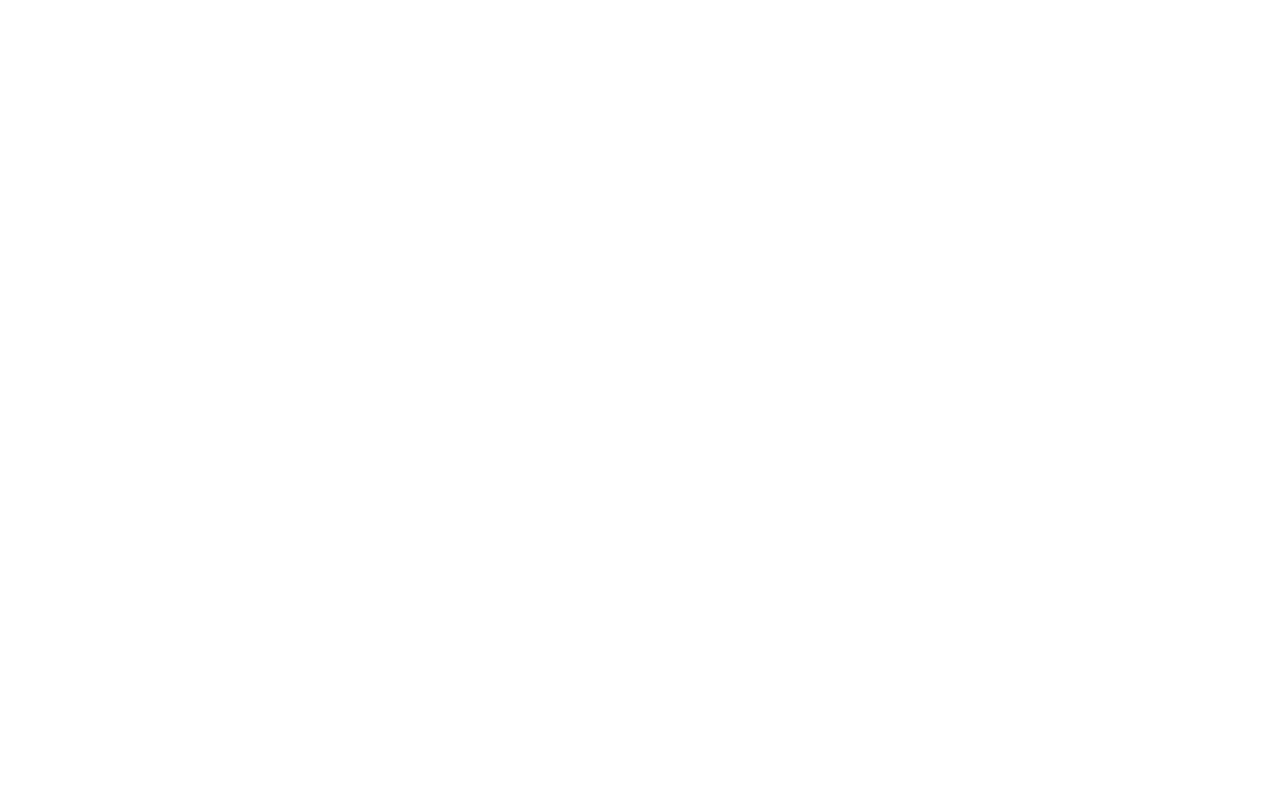
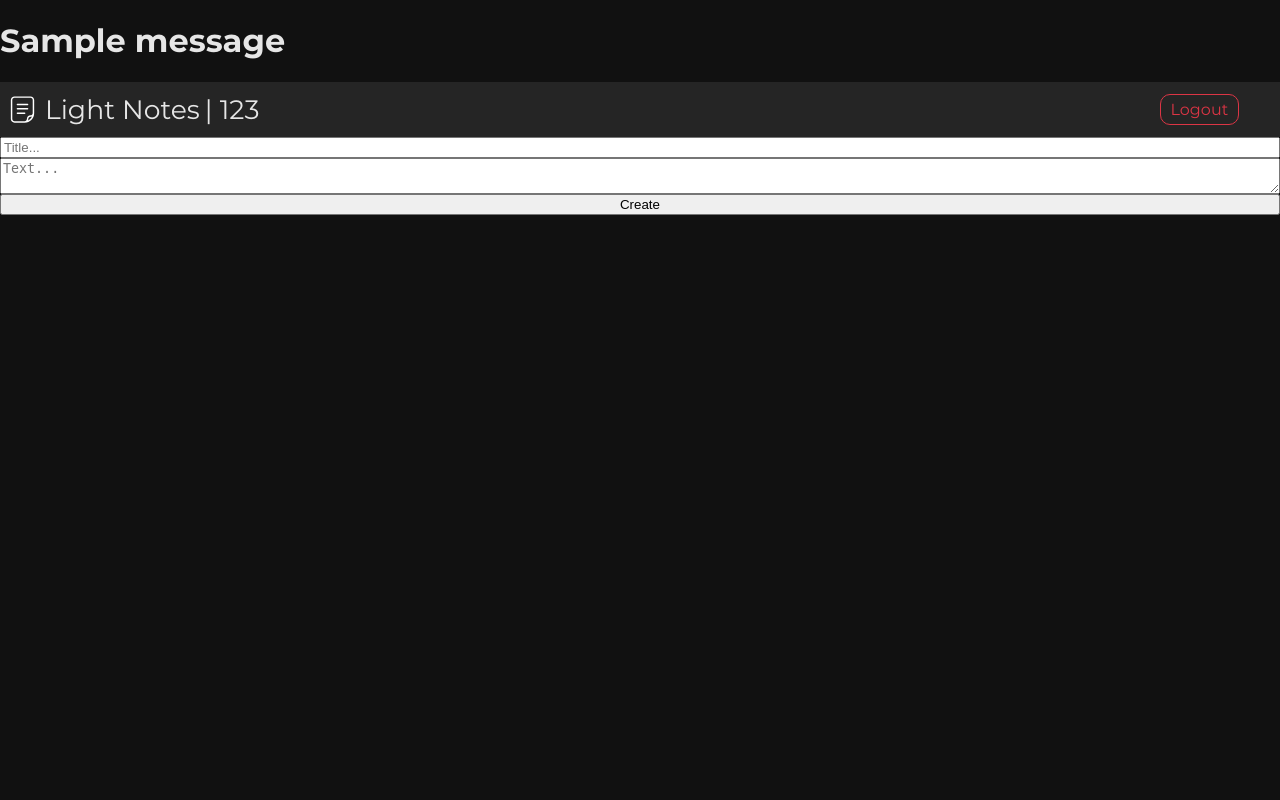
Before and after one commit to feelofgoodvibes/lightnotes, a Flask app: page /create in a window 1280 px wide. Before the commit the page is empty. Run offline with Flask 2, Linux system fonts and the light colour scheme; a user stored in the database is signed in; one stand-in notice (Sample message) is shown.

Commit message:
create note beginning

```diff
--- a/app.py
+++ b/app.py
@@ -68,7 +68,9 @@
 @app.route("/")
 @login_required
 def index():
-    return render_template("index.html")
+    user_notes = Note.query.filter(Note.author==current_user.id).all()
+
+    return render_template("index.html", notes=user_notes)
 
 
 @app.route("/create", methods=["GET", "POST"])
@@ -95,5 +97,15 @@
         return redirect("/note/"+str(new_note.id))
 
 
+@app.route("/note/<int:note_id>")
+@login_required
+def note(note_id):
+    note = Note.query.filter(Note.id==note_id).first()
+
+    if not note or note.author != current_user.id:
+        return redirect("/")
+
+    return "hehe"
+
 if __name__ == "__main__":
     app.run(debug=True)
--- a/static/styles.css
+++ b/static/styles.css
@@ -10,6 +10,7 @@
 
 body {
     background-color: var(--primary);
+    color: var(--font);
     margin: 0;
     font-family: "Montserrat";
     height: 100%;
@@ -89,6 +90,13 @@
 
 /* ------------------- */
 
+#create-form {
+    display: flex;
+    flex-direction: column;
+}
+
+/* ------------------- */
+
 #floating-actions {
     position: fixed;
     bottom: 20px;
@@ -104,4 +112,5 @@
     border-radius: 50%;
     font-size: 15pt;
     opacity: 80%;
+    text-decoration: none;
 }
--- a/templates/create.html
+++ b/templates/create.html
@@ -0,0 +1,31 @@
+{% extends 'base.html' %}
+
+{% block body %}
+
+{% with messages = get_flashed_messages() %}
+{% if messages %}
+    {% for m in messages %}
+        <h1>{{ m }}</h1>
+    {% endfor %}
+{% endif %}
+{% endwith %}
+
+<nav>
+    <div class="nav-left">
+        <img id="nav-icon" src="{{ url_for('static', filename='favicon.svg') }}">
+        <a id="nav-title" class="nav-text" href="/">Light Notes</a>
+        <span class="nav-text">| {{ current_user.login }}</span>
+    </div>
+
+    <div class="nav-right">
+        <a id="nav-logout" href="/logout">Logout</a>
+    </div>
+</nav>
+
+<form id="create-form" method="POST" action="/create">
+    <input type="text" name="title" placeholder="Title...">
+    <textarea name="text" placeholder="Text..."></textarea>
+    <button>Create</button>
+</form>
+
+{% endblock %}
```
Also changed, not shown: templates/index.html (+7 -1 lines), database.db.
